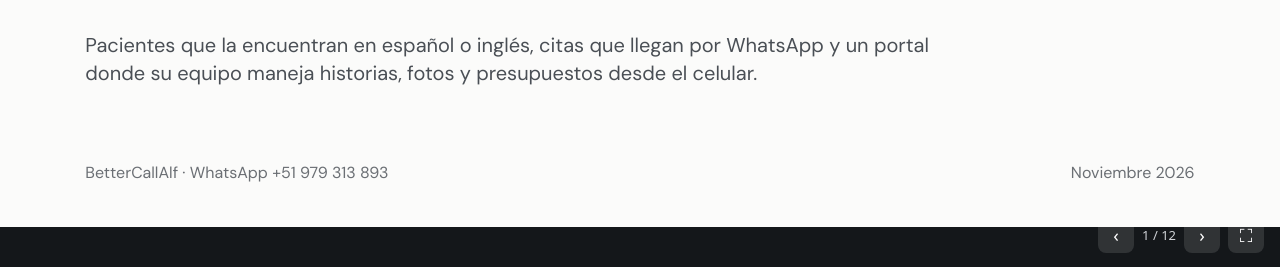
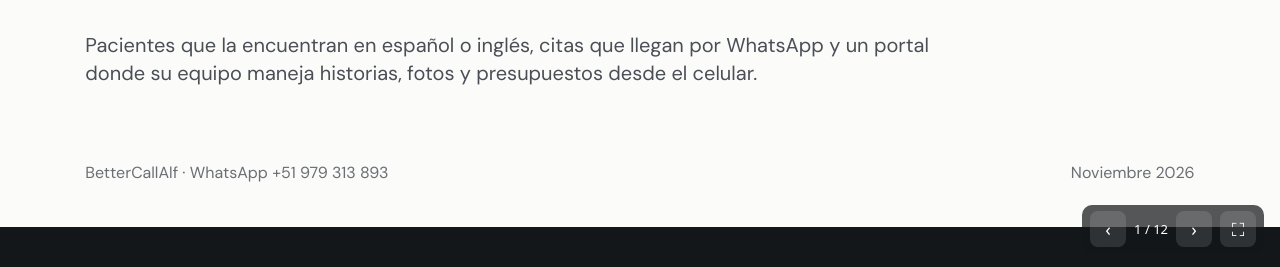
Before and after one commit to AlfCerf/maxillaria-demo, a plain HTML site: page presentacion-mvp.html in a window 1280 px wide. Shown: the part 533-800 px from the top of the page. Drawn offline with Linux system fonts and the light colour scheme.

Commit message:
Presentación: controles visibles

```diff
--- a/presentacion-mvp.html
+++ b/presentacion-mvp.html
@@ -10,7 +10,7 @@ html,body{margin:0;height:100%;background:#14171a;overflow:hidden}
 #stage>section.on{display:flex}
 x-icon{display:inline-block;width:40px;height:40px}
 x-icon svg{width:100%;height:100%;display:block}
-.ctl{position:fixed;bottom:14px;right:16px;display:flex;gap:8px;align-items:center;font:500 13px/1 system-ui,sans-serif;color:#cfd2d6;z-index:5}
+.ctl{position:fixed;bottom:14px;right:16px;display:flex;gap:8px;align-items:center;font:500 13px/1 system-ui,sans-serif;color:#fff;z-index:5;background:rgba(20,23,26,.72);padding:6px 8px;border-radius:10px}
 .ctl button{all:unset;cursor:pointer;width:36px;height:36px;border-radius:8px;background:rgba(255,255,255,.12);display:grid;place-items:center;color:#fff;font-size:18px}
 .ctl button:hover{background:rgba(255,255,255,.22)}
 :root{--red:#c8162a;--red-dk:#9e0f1f;--red-lt:#fbe7e9;--blue:#1f6c9f;--blue-lt:#e1f3fe;--green:#346538;--green-lt:#edf3ec;--slate:#6b6f74;--ink:#1f2328;--soft:#4a4f55;--paper:#f7f6f3;--white:#fbfbfa;--line:#e3e1dc}
```
